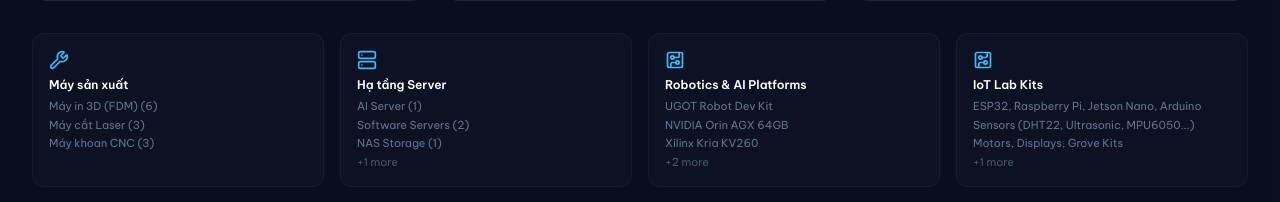
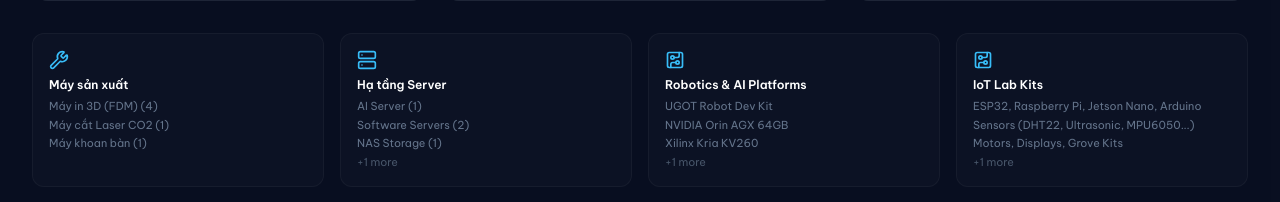
Before and after one commit to kienbh/BCSE-Intro, a Next.js app: page / in a window 1280 px wide. Shown: the part 4310-4512 px from the top of the page. Built offline with nearby package versions, Linux system fonts and the light colour scheme.

Commit message:
fix(facilities): 3D printer x4 (3 Hoa Lac + 1 My Dinh), 1 laser CO2, 1 may khoan ban; xoa Berkeley Humanoid Lite

```diff
--- a/data/facilities.ts
+++ b/data/facilities.ts
@@ -56,9 +56,9 @@
     name: 'Máy sản xuất',
     description: 'From Design to Manufacture — thiết kế và chế tạo sản phẩm ngay tại workshop.',
     items: [
-      { name: 'Máy in 3D (FDM)', count: 6, specs: 'PLA/PETG/TPU/ABS, AMS' },
-      { name: 'Máy cắt Laser', count: 3, specs: 'CO2, gỗ/acrylic/giấy' },
-      { name: 'Máy khoan CNC', count: 3 },
+      { name: 'Máy in 3D (FDM)', count: 4, specs: 'PLA/PETG/TPU/ABS · 3 tại Hòa Lạc, 1 tại Mỹ Đình' },
+      { name: 'Máy cắt Laser CO2', count: 1, specs: 'gỗ/acrylic/giấy' },
+      { name: 'Máy khoan bàn', count: 1 },
     ],
     image: '/images/facilities/manufacture.jpg',
   },
@@ -83,7 +83,6 @@
       { name: 'NVIDIA Orin AGX 64GB' },
       { name: 'Xilinx Kria KV260' },
       { name: 'Drone Tarot 650' },
-      { name: 'Berkeley Humanoid Lite', specs: '2025' },
     ],
     image: '/images/facilities/robotics.jpg',
   },
```
